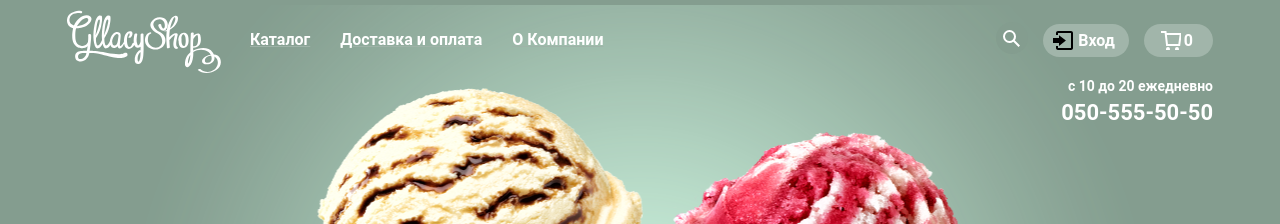
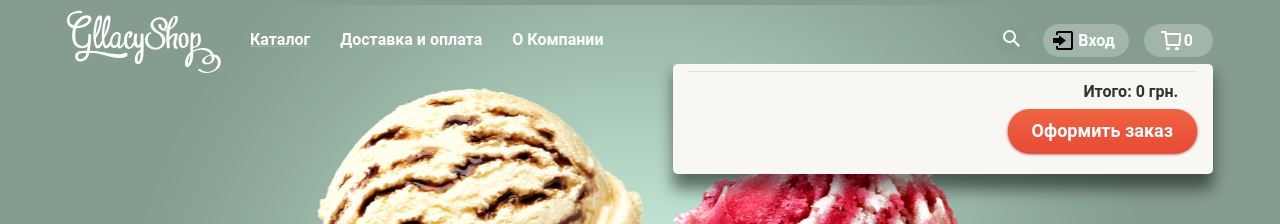
Before and after one commit to LastVoyager/gllacy-app, a React (Create React App) app: page / in a window 1280 px wide. Shown: the top 224 px of the page. Built offline with nearby package versions, Linux system fonts and the light colour scheme.

Commit message:
Fix imports

```diff
--- a/src/Components/Goods/AllGoods.js
+++ b/src/Components/Goods/AllGoods.js
@@ -1,7 +1,7 @@
 import React, {useState, useContext} from 'react';
 import Good  from './Good';
 import './AllGoods.css';
-import CartContext from '../../Store/CartProvider';
+import { CartContext } from '../../Store/CartProvider';
 import Goods from '../Goods.js';
 
 
@@ -12,7 +12,7 @@ function AllGoods (props) {
 
   return (
     <ul className="populars">
-      {Goods.slice(0, 4).map(info => (
+      {value.goods.slice(0, 4).map(info => (
         <Good
           click={() => value.formRequest(info)}
           key={info.id}
--- a/src/Components/Header/Cart/CartItem.js
+++ b/src/Components/Header/Cart/CartItem.js
@@ -1,10 +1,10 @@
 import React, {useContext} from 'react';
 import classes from './CartItem.module.css';
-import CartContext from '../../../Store/CartProvider';
+import { CartContext } from '../../../Store/CartProvider';
 
 
 const CartItem = (props) => {
-    const removeItemCartHandler = useContext(CartContext);
+    const { removeItemCartHandler } = useContext(CartContext);
     /* const deleteHandler = () => {
         props.onDeleteItem(props.info.id);
     };  */
@@ -12,7 +12,10 @@ const CartItem = (props) => {
     return (
         <li className={classes['chosen']}>
             <img src={props.info.image} alt=''/>
-            <button className={classes['close']} type="button" onClick={() => removeItemCartHandler(props.info.id)}>X</button>
+            <button
+                className={classes['close']}
+                type="button"
+                onClick={() => removeItemCartHandler(props.info.id)}>X</button>
             <section>
                 <span className={classes.title}> {props.info.title}</span>
                 <span className={classes.amount}>{props.info.amount}</span>
--- a/src/Components/Header/Cart/CartList.css
+++ b/src/Components/Header/Cart/CartList.css
@@ -14,8 +14,7 @@
   z-index: 1;
 
   top: 33px;
-  margin-left: -470px;
-  margin-top: 0px;
+  right: 0;
 }
 
 .chosen-list {
--- a/src/Components/Header/Cart/CartList.js
+++ b/src/Components/Header/Cart/CartList.js
@@ -1,21 +1,17 @@
 import React, {useContext} from 'react';
 import CartItem from './CartItem';
 import './CartList.css'
-import CartContext from '../../../Store/CartProvider';
+import { CartContext } from '../../../Store/CartProvider';
 
-const CartList = (props) => {
-    const request = useContext(CartContext);
-    /* let totalSum = makeSum ();
-    function makeSum () {
-        const s = props.items.reduce((s,{price}) => s+price,0)
-        return s;
-    } */
+const CartList = () => {
+    const value = useContext(CartContext);
 
+    let totalSum = value.request.reduce((s, { price }) => s+price,0);
 
     return (
         <div className="cart-content">
             <ul className="chosen-list">
-                {request.map(info => (
+                {value.request.map(info => (
                     <CartItem
                         key={info.id}
                         info={info}
@@ -23,7 +19,7 @@ const CartList = (props) => {
                     </CartItem>
                 ))}
             </ul>
-            <span className={['total-price']}>Итого: {/* {totalSum} */} грн.</span>
+            <span className={['total-price']}>Итого: {totalSum} грн.</span>
             <form className="zalupa">
                 <button className="button" type="submit">Оформить заказ</button>
             </form>
--- a/src/Components/Header/Header.js
+++ b/src/Components/Header/Header.js
@@ -88,7 +88,7 @@ function Header (props) {
                             </li>
                             <li className="cart">
                                 <a className="cart-button" href="catalog.html">{/* {numberOfCartGoods} */}0</a>
-                                {/* <CartList/> */}
+                                <CartList />
                             </li>
                         </ul>
                     </div>
--- a/src/Store/CartProvider.js
+++ b/src/Store/CartProvider.js
@@ -1,7 +1,7 @@
 import React, {useContext, useState} from "react";
 import Goods from "../Components/Goods";
 
-const CartContext = React.createContext();
+export const CartContext = React.createContext();
 
 const CartProvider = (props) => {
     const [goods, setGoods] = useState(Goods);
@@ -21,8 +21,9 @@ const CartProvider = (props) => {
 
     //remove from cart
     const removeItemCartHandler = (id) => {
-        const newList = goods.filter((item) => item.id !== id);
-        setGoods(newList);
+        console.log('removeItemCartHandler');
+        const newList = request.filter((item) => item.id !== id);
+        setRequest(newList);
     };
 
     const value = {removeItemCartHandler, formRequest, goods, request};
```
